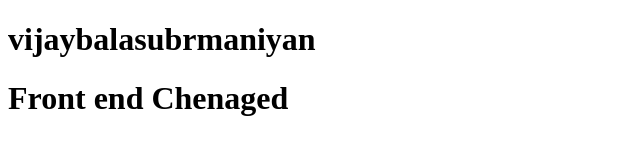
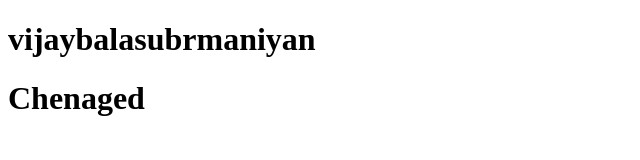
Before and after one commit to vijay82352/samplerepo, a plain HTML site: page index.html in a window 1280 px wide. Shown: the whole page, without its empty margins (0-640 px from the left). Drawn offline with Linux system fonts and the light colour scheme.

Commit message:
fix: changed in contant

```diff
--- a/index.html
+++ b/index.html
@@ -9,6 +9,6 @@
     <h1>
         vijaybalasubrmaniyan
     </h1>
-    <h1>Front end Chenaged</h1>
+    <h1> Chenaged</h1>
 </body>
 </html>
```
